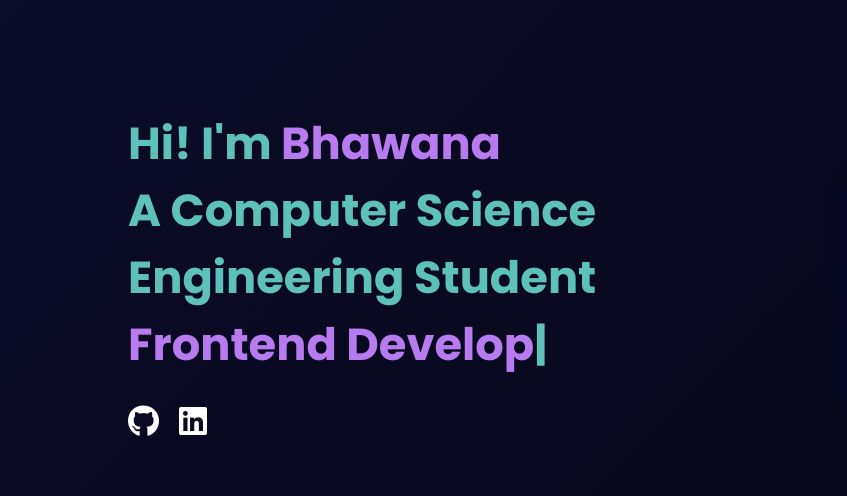
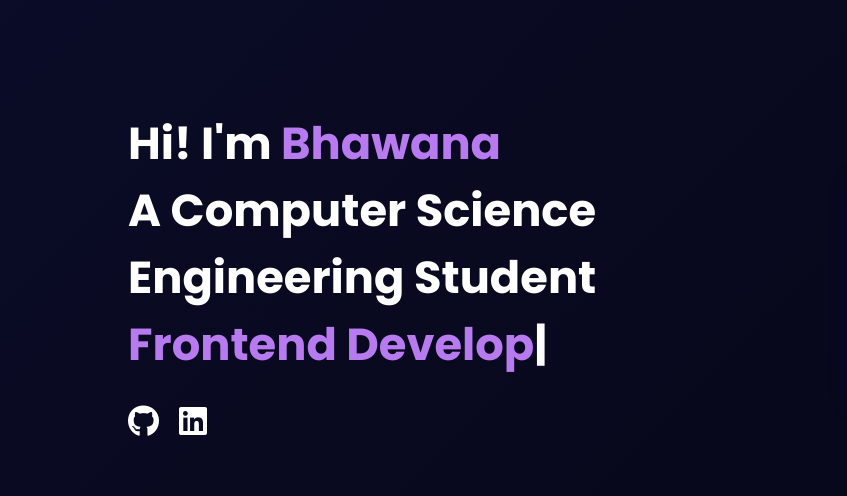
Before and after one commit to Bhawana874/Portfolio, a plain HTML site: page index.html in a window 1280 px wide. Shown: the part 195-691 px from the top of the page, 0-847 px from the left. Drawn offline with nearby package versions, Linux system fonts and the light colour scheme; some icons are missing.

Commit message:
Update style.css

```diff
--- a/style.css
+++ b/style.css
@@ -109,7 +109,7 @@
   h2 {
     font-size: 2.8rem;
     margin-bottom: 20px;
-    color: #5dc1b9;
+    color: #FFFFFF;
   }
 
   /* Cards */
```
